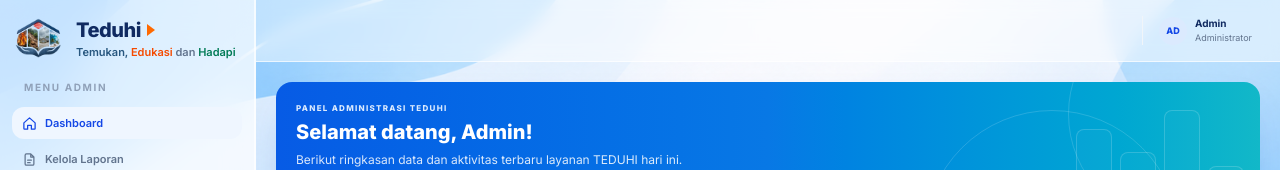
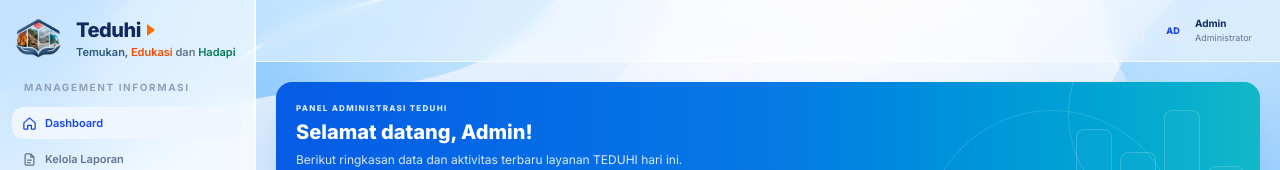
Before and after one commit to riosatria3131/teduhi.id, a Next.js app: page /admin in a window 1280 px wide. Shown: the top 170 px of the page. Built offline with nearby package versions, Linux system fonts and the light colour scheme; no server answers; the database is empty.

Commit message:
Rename admin sidebar section label

```diff
--- a/src/components/admin/shell/AdminSidebar.tsx
+++ b/src/components/admin/shell/AdminSidebar.tsx
@@ -33,7 +33,7 @@ export function AdminSidebar() {
           </span>
         </span>
       </Link>
-      <p className="mb-3 mt-5 hidden px-3 text-[10px] font-bold uppercase tracking-[0.16em] text-slate-400 lg:block">Menu admin</p>
+      <p className="mb-3 mt-5 hidden px-3 text-[10px] font-bold uppercase tracking-[0.16em] text-slate-400 lg:block">Management Informasi</p>
       <nav aria-label="Navigasi admin" className="mt-3 flex gap-1 overflow-x-auto lg:mt-0 lg:grid lg:overflow-visible">
         {links.map(({ href, label, Icon }) => {
           const active = href === "/admin" ? pathname === href : pathname === href || pathname.startsWith(`${href}/`);
```
